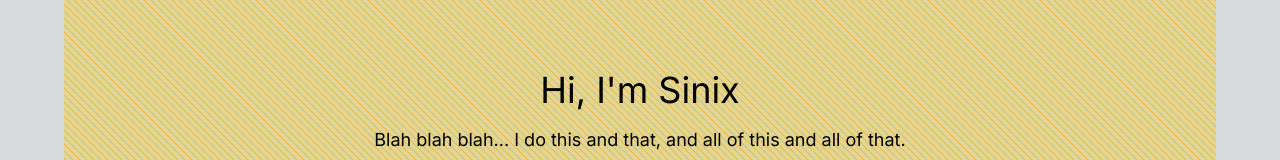
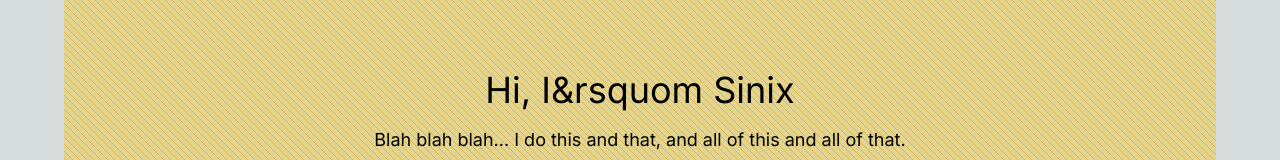
Before and after one commit to p4nthera115/chroma-corps-2.0, a Next.js app: page / in a window 1280 px wide. Shown: the part 2064-2224 px from the top of the page. Built offline with nearby package versions, Linux system fonts and the light colour scheme.

Commit message:
fixed errors;

```diff
--- a/app/Home.tsx
+++ b/app/Home.tsx
@@ -120,7 +120,7 @@ export default function Home() {
                   />
                 </div>
                 <h2 id="sinix-title" className="text-center text-4xl">
-                  Hi, I'm Sinix
+                  Hi, I&rsquom Sinix
                 </h2>
                 <div
                   id="sinix-content"
--- a/app/components/Menu/Menu.tsx
+++ b/app/components/Menu/Menu.tsx
@@ -129,6 +129,7 @@ const Menu = () => {
                       <MenuItem
                         onClick={() => router.push(`/${item.toLowerCase()}`)}
                         label={item}
+                        key={item}
                       />
                     );
                   }
```
